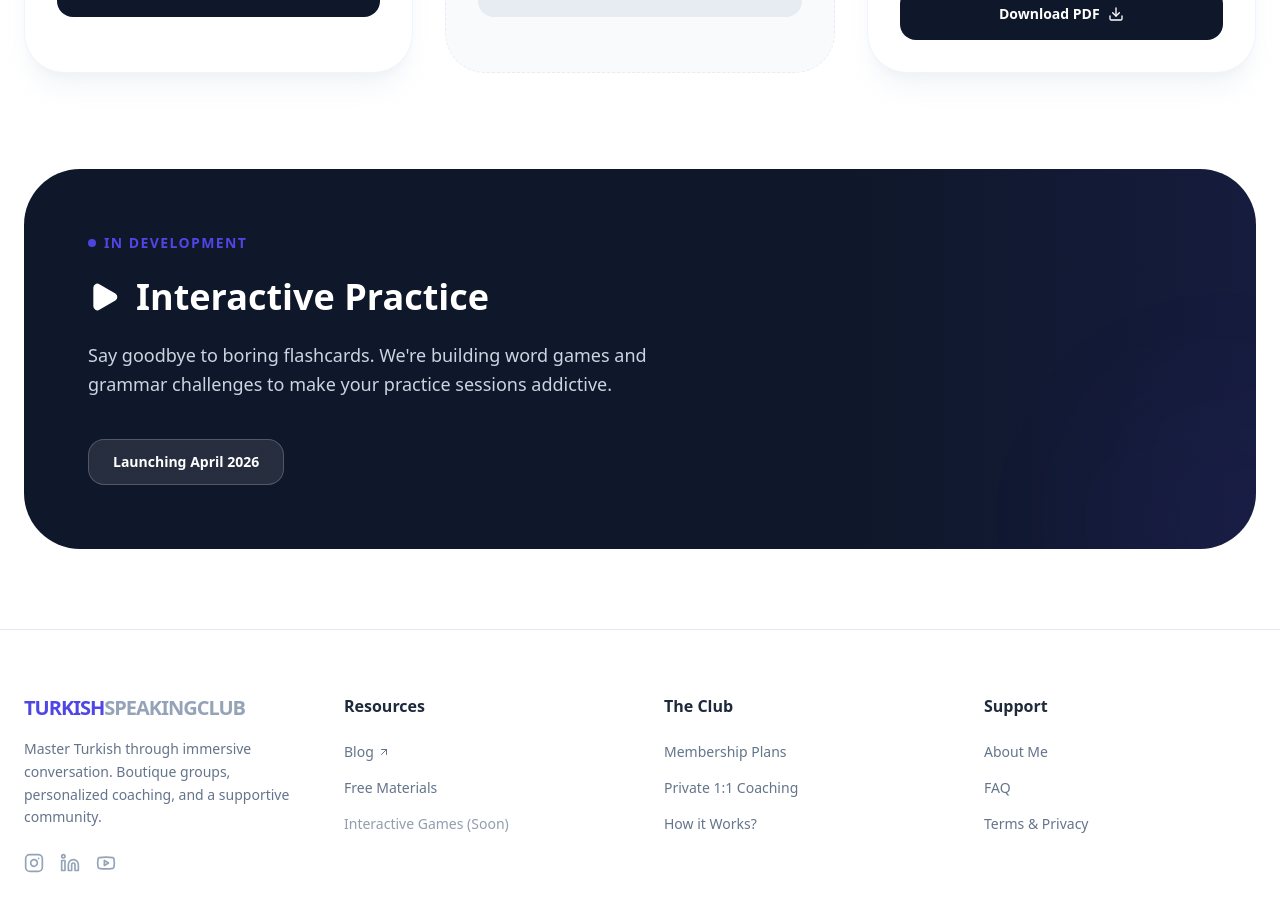
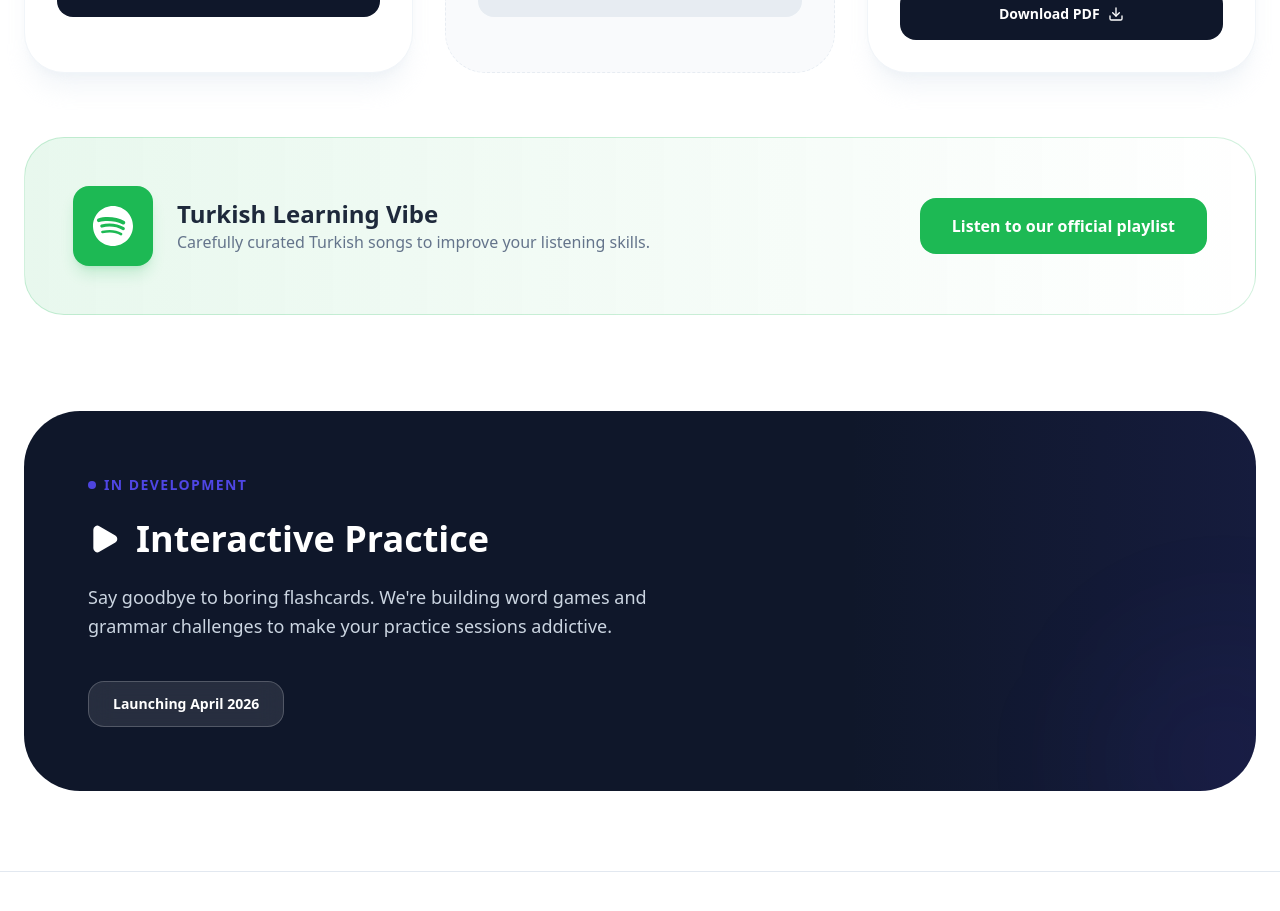
Before and after one commit to corduka/turkish-speaking-club, a React (Vite) app: page /materials in a window 1280 px wide. Shown: the part 1000-1911 px from the top of the page. Built offline with nearby package versions, Linux system fonts and the light colour scheme.

Commit message:
Update materials page

```diff
--- a/src/pages/Materials.jsx
+++ b/src/pages/Materials.jsx
@@ -110,6 +110,35 @@ export default function Materials() {
         ))}
       </section>
 
+      {/* Spotify Playlist Section */}
+<section className="max-w-7xl mx-auto px-6 mt-16">
+  <motion.div
+    whileHover={{ scale: 1.01 }}
+    className="bg-gradient-to-r from-[#1DB954]/10 to-transparent border border-[#1DB954]/20 rounded-[2.5rem] p-8 md:p-12 flex flex-col md:flex-row items-center justify-between gap-8"
+  >
+    <div className="flex items-center gap-6">
+      <div className="w-20 h-20 bg-[#1DB954] rounded-2xl flex items-center justify-center shadow-lg shadow-[#1DB954]/20">
+        <svg viewBox="0 0 24 24" width="40" height="40" fill="white">
+          <path d="M12 0C5.373 0 0 5.373 0 12s5.373 12 12 12 12-5.373 12-12S18.627 0 12 0zm5.491 17.306c-.215.353-.674.463-1.026.249-2.846-1.738-6.429-2.13-10.648-1.167-.404.093-.811-.161-.904-.565-.094-.403.161-.81.565-.904 4.614-1.054 8.566-.607 11.765 1.348.351.214.462.674.248 1.039zm1.465-3.264c-.269.439-.844.579-1.282.31-3.259-1.999-8.228-2.583-12.083-1.412-.494.15-1.019-.129-1.168-.623-.15-.494.129-1.02.623-1.168 4.412-1.339 9.904-.686 13.62 1.597.438.27.579.844.31 1.282zm.128-3.411c-.323.53-1.014.697-1.544.375-3.808-2.261-10.091-2.469-13.708-1.371-.606.184-1.25-.164-1.434-.77-.184-.606.164-1.25.77-1.434 4.298-1.305 11.233-1.055 15.655 1.571.53.322.697 1.014.375 1.544z"/>
+        </svg>
+      </div>
+      <div className="text-left">
+        <h3 className="text-2xl font-bold text-slate-800">Turkish Learning Vibe</h3>
+        <p className="text-slate-500">Carefully curated Turkish songs to improve your listening skills.</p>
+      </div>
+    </div>
+
+    <a
+      href="https://open.spotify.com/playlist/7icpTHIIScVUmxJkHHFdXa?si=789bb18becfe4ce4"
+      target="_blank"
+      rel="noopener noreferrer"
+      className="bg-[#1DB954] text-white px-8 py-4 rounded-2xl font-bold flex items-center gap-3 hover:bg-[#1ed760] transition-all hover:shadow-xl hover:shadow-[#1DB954]/20 active:scale-95 whitespace-nowrap"
+    >
+      Listen to our official playlist
+    </a>
+  </motion.div>
+</section>
+
       {/* Interactive Games Teaser */}
       <section className="max-w-7xl mx-auto px-6 mt-24">
         <motion.div
```
Also changed, not shown: 1 other file (tests, documents, lock files or other folders).
